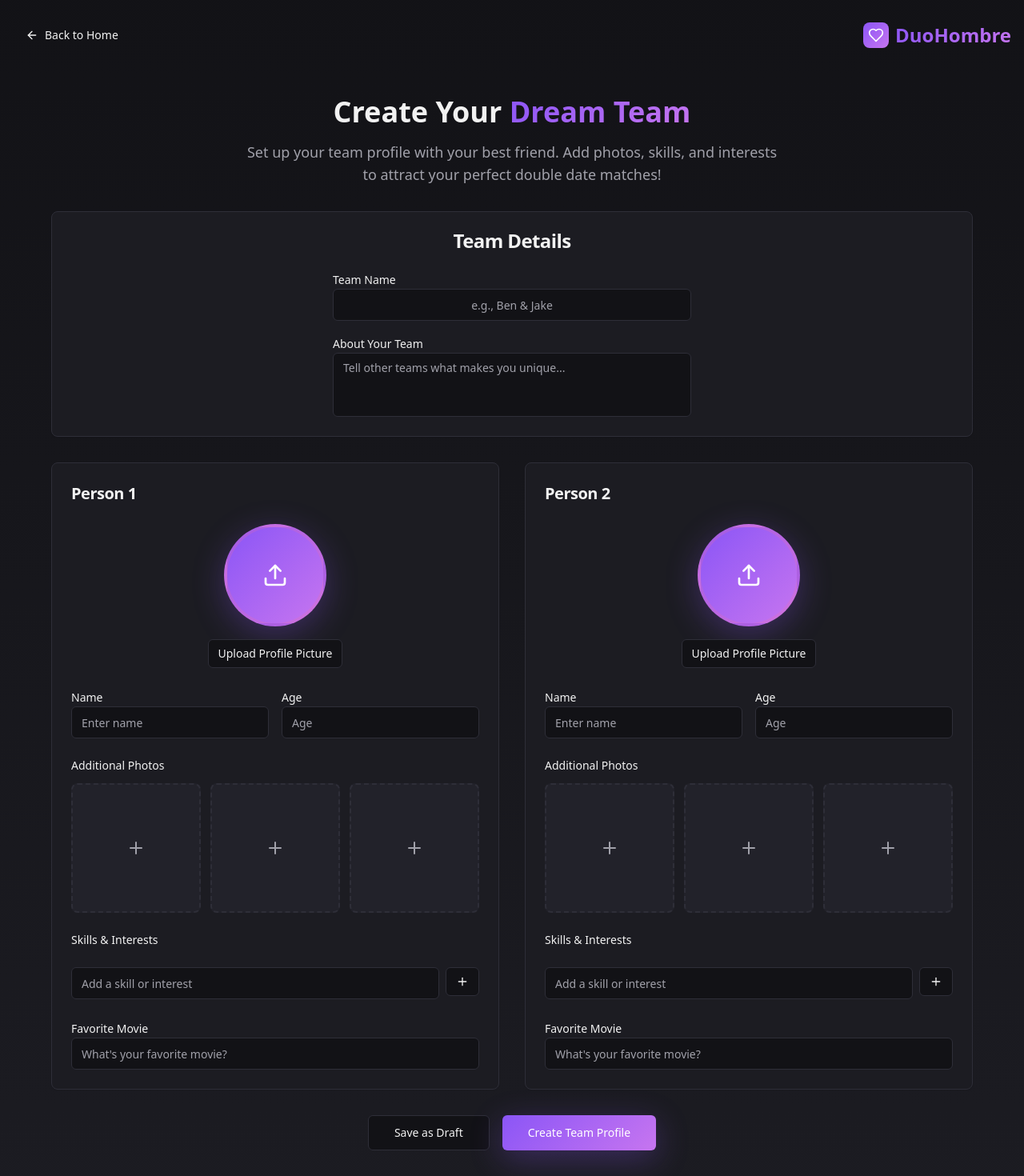
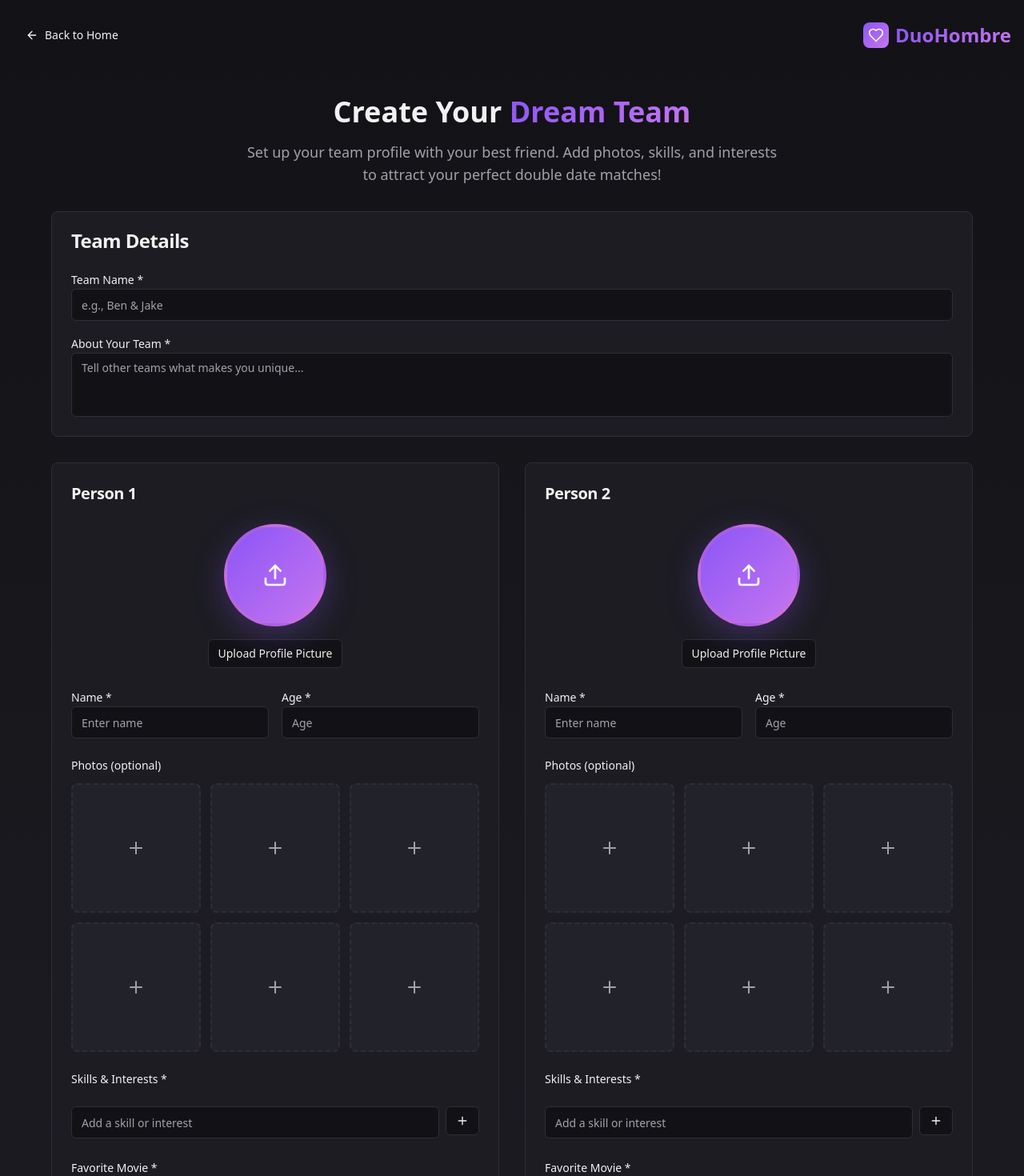
Before and after one commit to bensolos/duo-date-mates-connect, a React (Vite) app: page /create-team in a window 1280 px wide. Shown: the top 1470 px of the page at 80% size. Built offline with nearby package versions, Linux system fonts and the light colour scheme.

Commit message:
Refactor team creation page
Format the team creation page, update labels, implement photo uploads, and add validation.

```diff
--- a/src/pages/TeamCreation.tsx
+++ b/src/pages/TeamCreation.tsx
@@ -7,13 +7,98 @@ import { Textarea } from "@/components/ui/textarea";
 import { Badge } from "@/components/ui/badge";
 import { Upload, Plus, X, Heart, ArrowLeft } from "lucide-react";
 import { useNavigate } from "react-router-dom";
+import { useToast } from "@/hooks/use-toast";
 
 const TeamCreation = () => {
   const navigate = useNavigate();
+  const { toast } = useToast();
+
+  // Form state
+  const [teamName, setTeamName] = useState("");
+  const [teamBio, setTeamBio] = useState("");
+  const [person1Name, setPerson1Name] = useState("");
+  const [person1Age, setPerson1Age] = useState("");
+  const [person1Movie, setPerson1Movie] = useState("");
+  const [person1ProfilePic, setPerson1ProfilePic] = useState<string | null>(null);
+  const [person1Photos, setPerson1Photos] = useState<string[]>([]);
+  const [person2Name, setPerson2Name] = useState("");
+  const [person2Age, setPerson2Age] = useState("");
+  const [person2Movie, setPerson2Movie] = useState("");
+  const [person2ProfilePic, setPerson2ProfilePic] = useState<string | null>(null);
+  const [person2Photos, setPerson2Photos] = useState<string[]>([]);
+
   const [person1Skills, setPerson1Skills] = useState<string[]>([]);
   const [person2Skills, setPerson2Skills] = useState<string[]>([]);
   const [newSkill1, setNewSkill1] = useState("");
   const [newSkill2, setNewSkill2] = useState("");
+
+  // Validation state
+  const [missingFields, setMissingFields] = useState<string[]>([]);
+
+  const handleFileUpload = (file: File, type: 'profile' | 'photo', personNum: number) => {
+    const reader = new FileReader();
+    reader.onload = (e) => {
+      const result = e.target?.result as string;
+      if (type === 'profile') {
+        if (personNum === 1) {
+          setPerson1ProfilePic(result);
+        } else {
+          setPerson2ProfilePic(result);
+        }
+      } else {
+        if (personNum === 1 && person1Photos.length < 6) {
+          setPerson1Photos([...person1Photos, result]);
+        } else if (personNum === 2 && person2Photos.length < 6) {
+          setPerson2Photos([...person2Photos, result]);
+        }
+      }
+    };
+    reader.readAsDataURL(file);
+  };
+
+  const removePhoto = (personNum: number, index: number) => {
+    if (personNum === 1) {
+      setPerson1Photos(person1Photos.filter((_, i) => i !== index));
+    } else {
+      setPerson2Photos(person2Photos.filter((_, i) => i !== index));
+    }
+  };
+
+  const validateForm = () => {
+    const missing: string[] = [];
+
+    if (!teamName.trim()) missing.push('team-name');
+    if (!teamBio.trim()) missing.push('team-bio');
+    if (!person1Name.trim()) missing.push('person1-name');
+    if (!person1Age.trim()) missing.push('person1-age');
+    if (!person1Movie.trim()) missing.push('person1-movie');
+    if (!person1ProfilePic) missing.push('person1-profile');
+    if (person1Skills.length === 0) missing.push('person1-skills');
+    if (!person2Name.trim()) missing.push('person2-name');
+    if (!person2Age.trim()) missing.push('person2-age');
+    if (!person2Movie.trim()) missing.push('person2-movie');
+    if (!person2ProfilePic) missing.push('person2-profile');
+    if (person2Skills.length === 0) missing.push('person2-skills');
+
+    setMissingFields(missing);
+    return missing.length === 0;
+  };
+
+  const handleCreateDuo = () => {
+    if (validateForm()) {
+      toast({
+        title: "Success!",
+        description: "Your duo has been created successfully!",
+      });
+      // Handle successful creation here
+    } else {
+      toast({
+        title: "Missing Information",
+        description: "Please fill out all required fields highlighted in red.",
+        variant: "destructive",
+      });
+    }
+  };
 
   const addSkill = (personNum: number, skill: string) => {
     if (skill.trim()) {
@@ -39,24 +124,66 @@ const TeamCreation = () => {
     personNum,
     skills,
     newSkill,
-    setNewSkill
+    setNewSkill,
+    name,
+    setName,
+    age,
+    setAge,
+    movie,
+    setMovie,
+    profilePic,
+    photos
   }: {
     personNum: number;
     skills: string[];
     newSkill: string;
     setNewSkill: (value: string) => void;
+    name: string;
+    setName: (value: string) => void;
+    age: string;
+    setAge: (value: string) => void;
+    movie: string;
+    setMovie: (value: string) => void;
+    profilePic: string | null;
+    photos: string[];
   }) => (
-    <Card className="bg-card border-border">
+    <Card className={`bg-card border-border ${
+      missingFields.some(field => field.startsWith(`person${personNum}`))
+        ? 'border-destructive border-2'
+        : ''
+    }`}>
       <CardHeader>
         <CardTitle className="text-xl">Person {personNum}</CardTitle>
       </CardHeader>
       <CardContent className="space-y-6">
         {/* Profile Picture */}
         <div className="text-center">
-          <div className="w-32 h-32 mx-auto mb-4 bg-gradient-primary rounded-full flex items-center justify-center border-4 border-accent/20 shadow-glow">
-            <Upload className="w-8 h-8 text-primary-foreground" />
+          <div className={`w-32 h-32 mx-auto mb-4 rounded-full flex items-center justify-center border-4 shadow-glow relative overflow-hidden ${
+            missingFields.includes(`person${personNum}-profile`)
+              ? 'border-destructive'
+              : 'border-accent/20 bg-gradient-primary'
+          }`}>
+            {profilePic ? (
+              <img src={profilePic} alt={`Person ${personNum}`} className="w-full h-full object-cover" />
+            ) : (
+              <Upload className="w-8 h-8 text-primary-foreground" />
+            )}
           </div>
-          <Button variant="outline" size="sm">
+          <input
+            type="file"
+            accept="image/*"
+            onChange={(e) => {
+              const file = e.target.files?.[0];
+              if (file) handleFileUpload(file, 'profile', personNum);
+            }}
+            className="hidden"
+            id={`profile-upload-${personNum}`}
+          />
+          <Button
+            variant="outline"
+            size="sm"
+            onClick={() => document.getElementById(`profile-upload-${personNum}`)?.click()}
+          >
             Upload Profile Picture
           </Button>
         </div>
@@ -64,34 +191,67 @@ const TeamCreation = () => {
         {/* Basic Info */}
         <div className="grid grid-cols-2 gap-4">
           <div>
-            <Label htmlFor={`name-${personNum}`}>Name</Label>
+            <Label htmlFor={`name-${personNum}`}>Name *</Label>
             <Input
               id={`name-${personNum}`}
               placeholder="Enter name"
-              className="bg-background border-border"
+              value={name}
+              onChange={(e) => setName(e.target.value)}
+              className={`bg-background border-border ${
+                missingFields.includes(`person${personNum}-name`) ? 'border-destructive' : ''
+              }`}
             />
           </div>
           <div>
-            <Label htmlFor={`age-${personNum}`}>Age</Label>
+            <Label htmlFor={`age-${personNum}`}>Age *</Label>
             <Input
               id={`age-${personNum}`}
               type="number"
               placeholder="Age"
-              className="bg-background border-border"
+              value={age}
+              onChange={(e) => setAge(e.target.value)}
+              className={`bg-background border-border ${
+                missingFields.includes(`person${personNum}-age`) ? 'border-destructive' : ''
+              }`}
             />
           </div>
         </div>
 
-        {/* Media Attachments */}
+        {/* Photos */}
         <div>
-          <Label className="text-sm font-medium mb-3 block">Additional Photos</Label>
+          <Label className="text-sm font-medium mb-3 block">Photos (optional)</Label>
           <div className="grid grid-cols-3 gap-3">
-            {[1, 2, 3].map((i) => (
-              <div
-                key={i}
-                className="aspect-square bg-muted rounded-lg border-2 border-dashed border-border hover:border-accent/50 flex items-center justify-center cursor-pointer transition-colors"
-              >
-                <Plus className="w-6 h-6 text-muted-foreground" />
+            {/* Existing photos */}
+            {photos.map((photo, index) => (
+              <div key={index} className="aspect-square relative rounded-lg overflow-hidden">
+                <img src={photo} alt={`Photo ${index + 1}`} className="w-full h-full object-cover" />
+                <button
+                  onClick={() => removePhoto(personNum, index)}
+                  className="absolute top-1 right-1 bg-destructive text-destructive-foreground rounded-full w-5 h-5 flex items-center justify-center text-xs hover:bg-destructive/80"
+                >
+                  <X className="w-3 h-3" />
+                </button>
+              </div>
+            ))}
+            {/* Upload slots */}
+            {Array.from({ length: 6 - photos.length }).map((_, i) => (
+              <div key={`upload-${i}`}>
+                <input
+                  type="file"
+                  accept="image/*"
+                  onChange={(e) => {
+                    const file = e.target.files?.[0];
+                    if (file) handleFileUpload(file, 'photo', personNum);
+                  }}
+                  className="hidden"
+                  id={`photo-upload-${personNum}-${i}`}
+                />
+                <div
+                  className="aspect-square bg-muted rounded-lg border-2 border-dashed border-border hover:border-accent/50 flex items-center justify-center cursor-pointer transition-colors"
+                  onClick={() => document.getElementById(`photo-upload-${personNum}-${i}`)?.click()}
+                >
+                  <Plus className="w-6 h-6 text-muted-foreground" />
+                </div>
               </div>
             ))}
           </div>
@@ -99,7 +259,11 @@ const TeamCreation = () => {
 
         {/* Skills */}
         <div>
-          <Label className="text-sm font-medium mb-3 block">Skills & Interests</Label>
+          <Label className={`text-sm font-medium mb-3 block ${
+            missingFields.includes(`person${personNum}-skills`) ? 'text-destructive' : ''
+          }`}>
+            Skills & Interests *
+          </Label>
           <div className="flex flex-wrap gap-2 mb-3">
             {skills.map((skill, index) => (
               <Badge
@@ -120,7 +284,9 @@ const TeamCreation = () => {
               value={newSkill}
               onChange={(e) => setNewSkill(e.target.value)}
               placeholder="Add a skill or interest"
-              className="bg-background border-border"
+              className={`bg-background border-border ${
+                missingFields.includes(`person${personNum}-skills`) ? 'border-destructive' : ''
+              }`}
               onKeyPress={(e) => {
                 if (e.key === "Enter") {
                   addSkill(personNum, newSkill);
@@ -139,11 +305,15 @@ const TeamCreation = () => {
 
         {/* Favorite Movie */}
         <div>
-          <Label htmlFor={`movie-${personNum}`}>Favorite Movie</Label>
+          <Label htmlFor={`movie-${personNum}`}>Favorite Movie *</Label>
           <Input
             id={`movie-${personNum}`}
             placeholder="What's your favorite movie?"
-            className="bg-background border-border"
+            value={movie}
+            onChange={(e) => setMovie(e.target.value)}
+            className={`bg-background border-border ${
+              missingFields.includes(`person${personNum}-movie`) ? 'border-destructive' : ''
+            }`}
           />
         </div>
       </CardContent>
@@ -191,26 +361,36 @@ const TeamCreation = () => {
           </div>
 
           {/* Team Name */}
-          <Card className="mb-8 bg-card border-border">
+          <Card className={`mb-8 bg-card border-border ${
+            missingFields.some(field => field.startsWith('team')) ? 'border-destructive border-2' : ''
+          }`}>
             <CardHeader>
-              <CardTitle className="text-center">Team Details</CardTitle>
+              <CardTitle>Team Details</CardTitle>
             </CardHeader>
             <CardContent>
-              <div className="max-w-md mx-auto space-y-4">
+              <div className="space-y-4">
                 <div>
-                  <Label htmlFor="team-name">Team Name</Label>
+                  <Label htmlFor="team-name">Team Name *</Label>
                   <Input
                     id="team-name"
                     placeholder="e.g., Ben & Jake"
-                    className="bg-background border-border text-center text-lg"
+                    value={teamName}
+                    onChange={(e) => setTeamName(e.target.value)}
+                    className={`bg-background border-border ${
+                      missingFields.includes('team-name') ? 'border-destructive' : ''
+                    }`}
                   />
                 </div>
                 <div>
-                  <Label htmlFor="team-bio">About Your Team</Label>
+                  <Label htmlFor="team-bio">About Your Team *</Label>
                   <Textarea
                     id="team-bio"
                     placeholder="Tell other teams what makes you unique..."
-                    className="bg-background border-border resize-none"
+                    value={teamBio}
+                    onChange={(e) => setTeamBio(e.target.value)}
+                    className={`bg-background border-border resize-none ${
+                      missingFields.includes('team-bio') ? 'border-destructive' : ''
+                    }`}
                     rows={3}
                   />
                 </div>
@@ -225,22 +405,40 @@ const TeamCreation = () => {
               skills={person1Skills}
               newSkill={newSkill1}
               setNewSkill={setNewSkill1}
+              name={person1Name}
+              setName={setPerson1Name}
+              age={person1Age}
+              setAge={setPerson1Age}
+              movie={person1Movie}
+              setMovie={setPerson1Movie}
+              profilePic={person1ProfilePic}
+              photos={person1Photos}
             />
             <PersonSection
               personNum={2}
               skills={person2Skills}
               newSkill={newSkill2}
               setNewSkill={setNewSkill2}
+              name={person2Name}
+              setName={setPerson2Name}
+              age={person2Age}
+              setAge={setPerson2Age}
+              movie={person2Movie}
+              setMovie={setPerson2Movie}
+              profilePic={person2ProfilePic}
+              photos={person2Photos}
             />
           </div>
 
           {/* Action Buttons */}
-          <div className="flex flex-col sm:flex-row gap-4 justify-center">
-            <Button variant="outline" size="lg" className="px-8">
-              Save as Draft
-            </Button>
-            <Button variant="gradient" size="lg" className="px-8">
-              Create Team Profile
+          <div className="flex justify-center">
+            <Button
+              variant="gradient"
+              size="lg"
+              className="px-12"
+              onClick={handleCreateDuo}
+            >
+              Create Duo
             </Button>
           </div>
         </div>
```
